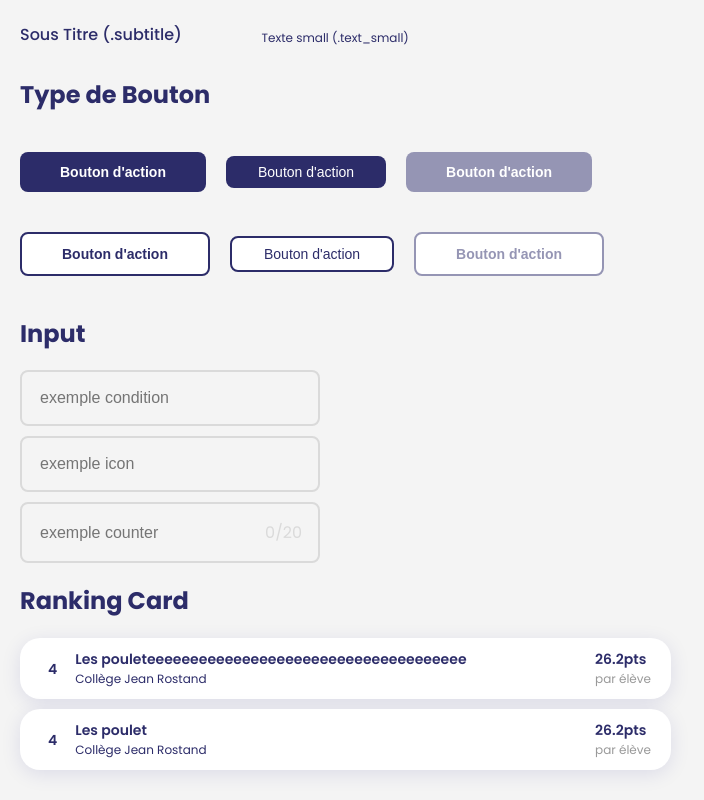
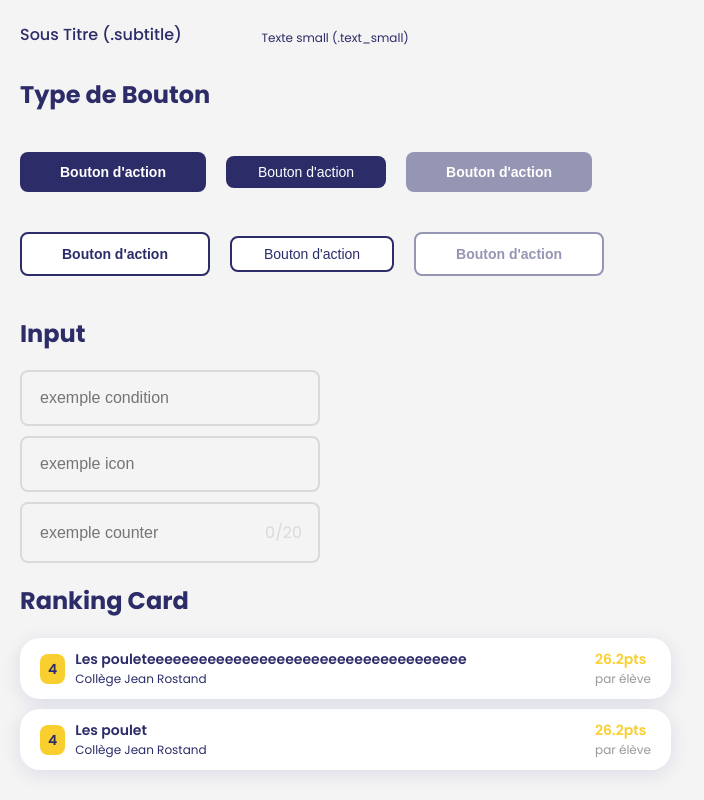
Before and after one commit to Ma-Petite-Planete/ma-petite-librairie, a React (Vite) app: page / in a window 1280 px wide. Shown: the part 900-1700 px from the top of the page, without its empty margins (0-704 px from the left). Built offline with nearby package versions, Linux system fonts and the light colour scheme.

Commit message:
add lint issue

```diff
--- a/src/App.tsx
+++ b/src/App.tsx
@@ -7,6 +7,7 @@ import yellowLogo from './ressources/logo/yellow_logo_blue_text.svg';
 import whiteLogo from './ressources/logo/white_logo_white_text.svg';
 import logoOnly from './ressources/logo/logo_only_yellow.svg';
 import MppRankingCard from './components/MppRankingCard/MppRankingCard';
+import { ScoColors } from './utils/Mppcolors';
 
 function App() {
   return (
@@ -76,8 +77,8 @@ function App() {
           ranking={4}
           points={'26.2pts'}
           subPointsText={'par élève'}
-          pointsColor="var(--yellow_1)"
-          rankingColorBackground="var(--yellow_1)"
+          pointsColor={ScoColors.mainYellow}
+          rankingColorBackground={ScoColors.mainYellow}
         />
         <MppRankingCard
           title={'Les poulet'}
@@ -85,8 +86,8 @@ function App() {
           ranking={4}
           points={'26.2pts'}
           subPointsText={'par élève'}
-          pointsColor="var(--yellow_1)"
-          rankingColorBackground="var(--yellow_1)"
+          pointsColor={ScoColors.mainYellow}
+          rankingColorBackground={ScoColors.mainYellow}
         />
       </div>
     </div>
--- a/src/components/MppInputText/MppInputText.tsx
+++ b/src/components/MppInputText/MppInputText.tsx
@@ -12,7 +12,7 @@ interface MppInputTextProps {
   iconUrl?: string;
   needCounter?: boolean;
   maxCharacteres?: number;
-  validationConditions?: ValidationCondition[];
+  validationConditions?: Array<ValidationCondition>;
   onChange: (value: string, hasError: boolean) => void;
   onClickIcon?: (value: string) => void;
 }
@@ -111,7 +111,7 @@ const MppInputText: React.FC<MppInputTextProps> = ({
   const [isFocused, setIsFocused] = useState(false);
   const [isFirstEntry, setIsFirstEntry] = useState(true);
   const [inputValue, setInputValue] = useState(value);
-  const [errorMessages, setErrorMessages] = useState<string[]>([]);
+  const [errorMessages, setErrorMessages] = useState<Array<string>>([]);
 
   useEffect(() => {
     setInputValue(value);
```
Also changed, not shown: src/components/MppRankingCard/MppRankingCard.tsx (+10 -10 lines).
